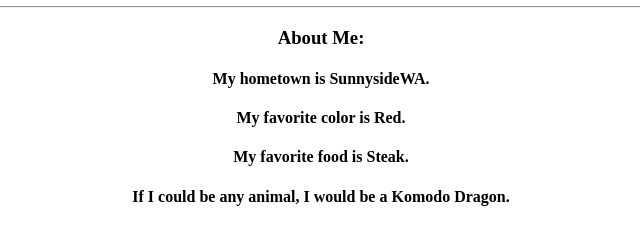
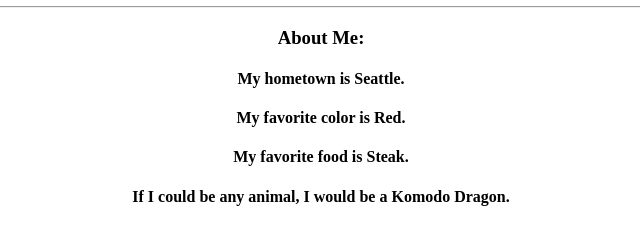
Before and after one commit to sosadavid0309/Profile, a plain HTML site: page index.html in a window 1280 px wide. Shown: the part 121-361 px from the top of the page, 319-959 px from the left. Drawn offline with Linux system fonts and the light colour scheme.

Commit message:
Update index.html

```diff
--- a/index.html
+++ b/index.html
@@ -11,7 +11,7 @@
 				<h2>Software Developer</h2>
 				<hr>
 				<h3>About Me:</h3>
-					<h4>My hometown is SunnysideWA.</h4>
+					<h4>My hometown is Seattle.</h4>
 					<h4>My favorite color is Red.</h4>
 					<h4>My favorite food is Steak.</h4>
 					<h4>If I could be any animal, I would be a Komodo Dragon.</h4>
```
